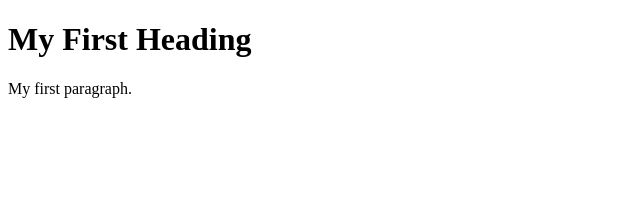
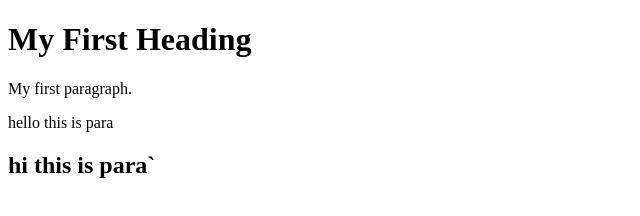
Before and after one commit to Chetan12-rgb/devopstest, a plain HTML site: page index.html in a window 1280 px wide. Shown: the whole page, without its empty margins (0-640 px from the left). Drawn offline with Linux system fonts and the light colour scheme.

Commit message:
changes in the HTML file

```diff
--- a/index.html
+++ b/index.html
@@ -4,6 +4,7 @@
 
 <h1>My First Heading</h1>
 <p>My first paragraph.</p>
-
+<p> hello this is para</p>
+<h2>hi this is para`</h2>
 </body>
 </html>
```
